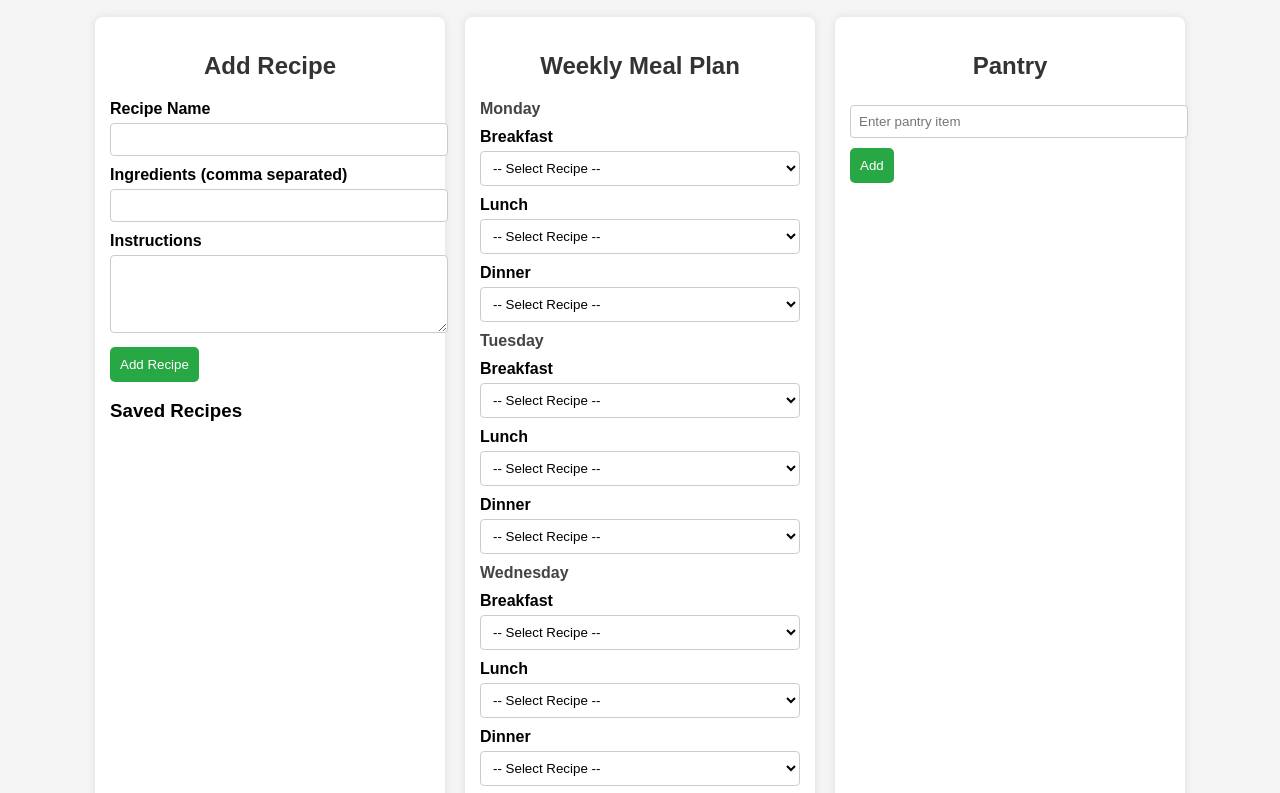
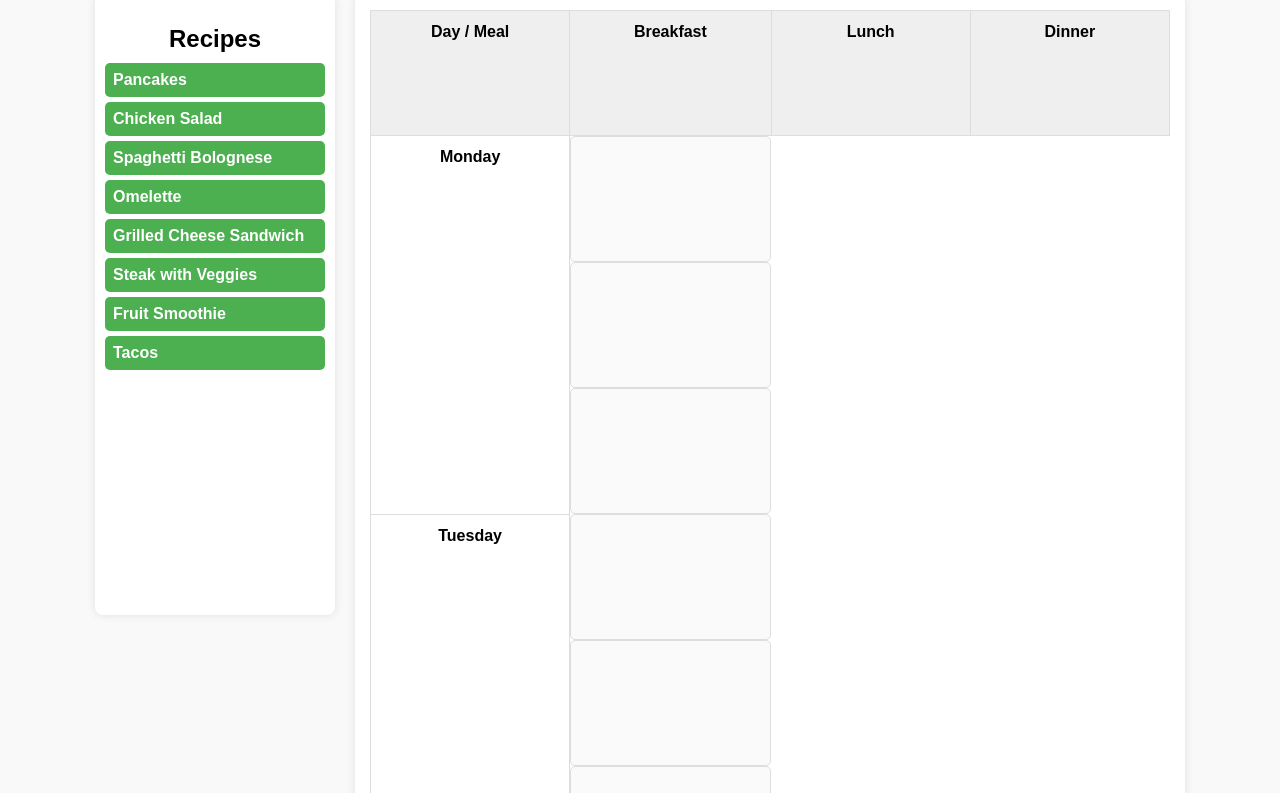
Before and after one commit to 12222750/meal_planner, a plain HTML site: page index.html in a window 1280 px wide. Shown: the part 83-876 px from the top of the page. Drawn offline with Linux system fonts and the light colour scheme.

Commit message:
Update index.html

```diff
--- a/index.html
+++ b/index.html
@@ -1,299 +1,261 @@
 <!DOCTYPE html>
 <html lang="en">
 <head>
-  <meta charset="UTF-8">
-  <title>Advanced Meal Planner</title>
+  <meta charset="UTF-8" />
+  <title>Drag & Drop Meal Planner</title>
   <style>
     body {
       font-family: Arial, sans-serif;
-      background: #f5f5f5;
-      margin: 0;
-      padding: 20px;
+      margin: 20px;
+      background: #f9f9f9;
     }
-
-    h1, h2 {
+    h1 {
       text-align: center;
+      margin-bottom: 20px;
       color: #333;
     }
-
-    .container {
+    #container {
       display: flex;
-      flex-wrap: wrap;
       gap: 20px;
       justify-content: center;
+      flex-wrap: wrap;
     }
-
-    .box {
+    #recipe-list {
+      width: 220px;
+      background: white;
+      border-radius: 8px;
+      box-shadow: 0 0 10px rgba(0,0,0,0.1);
+      padding: 10px;
+      height: 600px;
+      overflow-y: auto;
+    }
+    #recipe-list h2 {
+      text-align: center;
+      margin-bottom: 10px;
+    }
+    .recipe {
+      background: #4CAF50;
+      color: white;
+      padding: 8px;
+      margin: 5px 0;
+      border-radius: 5px;
+      cursor: grab;
+      user-select: none;
+      font-weight: bold;
+    }
+    #meal-plan {
+      flex-grow: 1;
+      max-width: 800px;
       background: white;
       border-radius: 8px;
       padding: 15px;
-      width: 320px;
       box-shadow: 0 0 10px rgba(0,0,0,0.1);
+      overflow-x: auto;
     }
-
-    label {
-      display: block;
+    #meal-plan table {
+      width: 100%;
+      border-collapse: collapse;
+    }
+    #meal-plan th, #meal-plan td {
+      border: 1px solid #ddd;
+      padding: 12px;
+      text-align: center;
+      vertical-align: top;
+      min-width: 120px;
+      height: 100px;
+      position: relative;
+    }
+    #meal-plan th {
+      background: #efefef;
+    }
+    .meal-slot {
+      background: #fafafa;
+      border-radius: 5px;
+      min-height: 60px;
+      display: flex;
+      flex-direction: column;
+      gap: 5px;
+      justify-content: center;
+      align-items: center;
+    }
+    .meal-slot.drag-over {
+      border: 2px dashed #4CAF50;
+      background: #e6ffe6;
+    }
+    .meal-item {
+      background: #2196F3;
+      color: white;
+      padding: 4px 8px;
+      border-radius: 3px;
+      font-size: 0.9em;
+      cursor: pointer;
+      user-select: none;
+      max-width: 100%;
+      overflow-wrap: break-word;
+    }
+    .clear-button {
       margin-top: 10px;
-      font-weight: bold;
-    }
-
-    input, textarea, select {
-      width: 100%;
-      padding: 8px;
-      margin-top: 5px;
-      border-radius: 4px;
-      border: 1px solid #ccc;
-    }
-
-    button {
-      margin-top: 10px;
-      padding: 10px;
-      background-color: #28a745;
+      padding: 8px 12px;
+      background: #dc3545;
+      border: none;
       color: white;
-      border: none;
       border-radius: 5px;
       cursor: pointer;
-    }
-
-    button.clear {
-      background-color: #dc3545;
-    }
-
-    ul {
-      list-style-type: disc;
-      padding-left: 20px;
-    }
-
-    .day-meal {
-      margin-bottom: 10px;
-    }
-
-    .meal-label {
-      margin-top: 10px;
-      font-weight: bold;
-      color: #444;
-    }
-
-    select {
-      background: #fff;
     }
   </style>
 </head>
 <body>
-
-  <h1>Advanced Meal Planner</h1>
-
-  <div class="container">
-
-    <!-- Recipe Management -->
-    <div class="box">
-      <h2>Add Recipe</h2>
-      <label>Recipe Name</label>
-      <input type="text" id="recipeName">
-
-      <label>Ingredients (comma separated)</label>
-      <input type="text" id="recipeIngredients">
-
-      <label>Instructions</label>
-      <textarea id="recipeInstructions" rows="4"></textarea>
-
-      <button onclick="addRecipe()">Add Recipe</button>
-      <h3>Saved Recipes</h3>
-      <ul id="recipeList"></ul>
+  <h1>Drag & Drop Meal Planner</h1>
+  <div id="container">
+    <div id="recipe-list">
+      <h2>Recipes</h2>
+      <!-- Recipes will be dynamically added here -->
     </div>
 
-    <!-- Meal Planner -->
-    <div class="box">
-      <h2>Weekly Meal Plan</h2>
-      <div id="mealPlanner"></div>
-      <button onclick="saveMealPlan()">Save Plan</button>
-      <button class="clear" onclick="clearMealPlan()">Clear Plan</button>
+    <div id="meal-plan">
+      <table>
+        <thead>
+          <tr>
+            <th>Day / Meal</th>
+            <th>Breakfast</th>
+            <th>Lunch</th>
+            <th>Dinner</th>
+          </tr>
+        </thead>
+        <tbody id="meal-plan-body">
+          <!-- Meal slots dynamically generated -->
+        </tbody>
+      </table>
+      <button class="clear-button" onclick="clearPlan()">Clear Plan</button>
     </div>
-
-    <!-- Pantry -->
-    <div class="box">
-      <h2>Pantry</h2>
-      <input type="text" id="pantryItem" placeholder="Enter pantry item">
-      <button onclick="addPantryItem()">Add</button>
-      <ul id="pantryList"></ul>
-    </div>
-
-    <!-- Grocery List -->
-    <div class="box">
-      <h2>Grocery List</h2>
-      <button onclick="generateGroceryList()">Generate</button>
-      <ul id="groceryList"></ul>
-    </div>
-
   </div>
 
   <script>
     const days = ['Monday', 'Tuesday', 'Wednesday', 'Thursday', 'Friday', 'Saturday', 'Sunday'];
     const meals = ['Breakfast', 'Lunch', 'Dinner'];
 
-    let recipes = JSON.parse(localStorage.getItem("recipes")) || [];
-    let pantry = JSON.parse(localStorage.getItem("pantry")) || [];
+    // Predefined recipes
+    const recipes = [
+      { name: "Pancakes", ingredients: ["Flour", "Milk", "Eggs", "Maple Syrup"], instructions: "Mix and fry." },
+      { name: "Chicken Salad", ingredients: ["Chicken", "Lettuce", "Tomatoes", "Dressing"], instructions: "Mix all." },
+      { name: "Spaghetti Bolognese", ingredients: ["Spaghetti", "Ground Beef", "Tomato Sauce"], instructions: "Cook and combine." },
+      { name: "Omelette", ingredients: ["Eggs", "Cheese", "Spinach"], instructions: "Beat eggs and cook." },
+      { name: "Grilled Cheese Sandwich", ingredients: ["Bread", "Cheese", "Butter"], instructions: "Grill sandwich." },
+      { name: "Steak with Veggies", ingredients: ["Steak", "Broccoli", "Carrots"], instructions: "Grill steak and steam veggies." },
+      { name: "Fruit Smoothie", ingredients: ["Banana", "Berries", "Yogurt"], instructions: "Blend all." },
+      { name: "Tacos", ingredients: ["Tortillas", "Beef", "Lettuce", "Cheese"], instructions: "Assemble tacos." }
+    ];
 
-    // ===== Recipe Handling =====
-    function updateRecipeList() {
-      const list = document.getElementById("recipeList");
-      list.innerHTML = '';
-      recipes.forEach((r) => {
-        const li = document.createElement('li');
-        li.textContent = `${r.name}`;
-        list.appendChild(li);
+    const recipeListEl = document.getElementById('recipe-list');
+    const mealPlanBody = document.getElementById('meal-plan-body');
+
+    // Load saved plan from localStorage
+    let mealPlan = JSON.parse(localStorage.getItem('mealPlan')) || {};
+
+    // Render recipes as draggable items
+    function renderRecipes() {
+      recipes.forEach(recipe => {
+        const div = document.createElement('div');
+        div.className = 'recipe';
+        div.draggable = true;
+        div.textContent = recipe.name;
+
+        div.addEventListener('dragstart', e => {
+          e.dataTransfer.setData('text/plain', recipe.name);
+          e.dataTransfer.effectAllowed = "move";
+        });
+
+        recipeListEl.appendChild(div);
       });
     }
 
-    function addRecipe() {
-      const name = document.getElementById("recipeName").value.trim();
-      const ingredients = document.getElementById("recipeIngredients").value.trim().split(',').map(i => i.trim());
-      const instructions = document.getElementById("recipeInstructions").value.trim();
-
-      if (!name || ingredients.length === 0 || !instructions) {
-        return alert("Please fill out all fields.");
-      }
-
-      recipes.push({ name, ingredients, instructions });
-      localStorage.setItem("recipes", JSON.stringify(recipes));
-      updateRecipeList();
-      createMealPlannerUI();
-
-      document.getElementById("recipeName").value = '';
-      document.getElementById("recipeIngredients").value = '';
-      document.getElementById("recipeInstructions").value = '';
-    }
-
-    // ===== Meal Planner UI =====
-    function createMealPlannerUI() {
-      const planner = document.getElementById("mealPlanner");
-      planner.innerHTML = '';
-
-      const savedPlan = JSON.parse(localStorage.getItem("mealPlan")) || {};
-
+    // Render meal plan table rows
+    function renderMealPlan() {
+      mealPlanBody.innerHTML = '';
       days.forEach(day => {
-        const dayDiv = document.createElement('div');
-        dayDiv.classList.add('day-meal');
-        const dayLabel = document.createElement('div');
-        dayLabel.classList.add('meal-label');
-        dayLabel.textContent = day;
-        dayDiv.appendChild(dayLabel);
+        const tr = document.createElement('tr');
+        const dayCell = document.createElement('td');
+        dayCell.textContent = day;
+        dayCell.style.fontWeight = 'bold';
+        tr.appendChild(dayCell);
 
         meals.forEach(meal => {
-          const label = document.createElement('label');
-          label.textContent = meal;
+          const td = document.createElement('td');
+          td.className = 'meal-slot';
+          td.dataset.day = day;
+          td.dataset.meal = meal;
 
-          const select = document.createElement('select');
-          select.id = `meal-${day}-${meal}`;
-
-          const defaultOption = document.createElement('option');
-          defaultOption.value = "";
-          defaultOption.textContent = "-- Select Recipe --";
-          select.appendChild(defaultOption);
-
-          recipes.forEach(r => {
-            const option = document.createElement('option');
-            option.value = r.name;
-            option.textContent = r.name;
-            select.appendChild(option);
+          td.addEventListener('dragover', e => {
+            e.preventDefault();
+            td.classList.add('drag-over');
           });
 
-          if (savedPlan[day] && savedPlan[day][meal]) {
-            select.value = savedPlan[day][meal];
+          td.addEventListener('dragleave', e => {
+            td.classList.remove('drag-over');
+          });
+
+          td.addEventListener('drop', e => {
+            e.preventDefault();
+            td.classList.remove('drag-over');
+            const recipeName = e.dataTransfer.getData('text/plain');
+            assignMeal(day, meal, recipeName);
+            renderMealPlan();
+            savePlan();
+          });
+
+          // Show assigned recipe(s) in the slot
+          const assignedRecipe = mealPlan[day]?.[meal];
+          if (assignedRecipe) {
+            const mealDiv = document.createElement('div');
+            mealDiv.className = 'meal-item';
+            mealDiv.textContent = assignedRecipe;
+            mealDiv.title = 'Click to remove';
+
+            mealDiv.addEventListener('click', () => {
+              removeMeal(day, meal);
+              renderMealPlan();
+              savePlan();
+            });
+
+            td.appendChild(mealDiv);
           }
 
-          dayDiv.appendChild(label);
-          dayDiv.appendChild(select);
+          tr.appendChild(td);
         });
 
-        planner.appendChild(dayDiv);
+        mealPlanBody.appendChild(tr);
       });
     }
 
-    function saveMealPlan() {
-      const plan = {};
-
-      days.forEach(day => {
-        plan[day] = {};
-        meals.forEach(meal => {
-          const selected = document.getElementById(`meal-${day}-${meal}`).value;
-          plan[day][meal] = selected;
-        });
-      });
-
-      localStorage.setItem("mealPlan", JSON.stringify(plan));
-      alert("Meal Plan Saved!");
+    function assignMeal(day, meal, recipeName) {
+      if (!mealPlan[day]) mealPlan[day] = {};
+      mealPlan[day][meal] = recipeName;
     }
 
-    function clearMealPlan() {
-      localStorage.removeItem("mealPlan");
-      createMealPlannerUI();
+    function removeMeal(day, meal) {
+      if (mealPlan[day]) {
+        delete mealPlan[day][meal];
+        if (Object.keys(mealPlan[day]).length === 0) {
+          delete mealPlan[day];
+        }
+      }
     }
 
-    // ===== Pantry =====
-    function addPantryItem() {
-      const item = document.getElementById("pantryItem").value.trim();
-      if (!item) return;
-
-      pantry.push(item.toLowerCase());
-      localStorage.setItem("pantry", JSON.stringify(pantry));
-      updatePantryList();
-      document.getElementById("pantryItem").value = '';
+    function savePlan() {
+      localStorage.setItem('mealPlan', JSON.stringify(mealPlan));
     }
 
-    function updatePantryList() {
-      const list = document.getElementById("pantryList");
-      list.innerHTML = '';
-      pantry.forEach(item => {
-        const li = document.createElement('li');
-        li.textContent = item;
-        list.appendChild(li);
-      });
+    function clearPlan() {
+      if (confirm("Are you sure you want to clear the meal plan?")) {
+        mealPlan = {};
+        localStorage.removeItem('mealPlan');
+        renderMealPlan();
+      }
     }
 
-    // ===== Grocery List Generator =====
-    function generateGroceryList() {
-      const plan = JSON.parse(localStorage.getItem("mealPlan")) || {};
-      const ingredientsByMeal = { Breakfast: [], Lunch: [], Dinner: [] };
-
-      days.forEach(day => {
-        meals.forEach(meal => {
-          const recipeName = plan[day]?.[meal];
-          if (recipeName) {
-            const recipe = recipes.find(r => r.name === recipeName);
-            if (recipe) {
-              ingredientsByMeal[meal].push(...recipe.ingredients.map(i => i.trim().toLowerCase()));
-            }
-          }
-        });
-      });
-
-      const list = document.getElementById("groceryList");
-      list.innerHTML = '';
-
-      meals.forEach(meal => {
-        const items = ingredientsByMeal[meal]
-          .filter(i => !pantry.includes(i))
-          .filter((value, index, self) => self.indexOf(value) === index); // remove duplicates
-
-        if (items.length > 0) {
-          const header = document.createElement('li');
-          header.innerHTML = `<strong>${meal}</strong>`;
-          list.appendChild(header);
-
-          items.forEach(item => {
-            const li = document.createElement('li');
-            li.textContent = item;
-            list.appendChild(li);
-          });
-        }
-      });
-    }
-
-    // ===== Init =====
-    updateRecipeList();
-    updatePantryList();
-    createMealPlannerUI();
+    // Initialize
+    renderRecipes();
+    renderMealPlan();
   </script>
 </body>
 </html>
```
